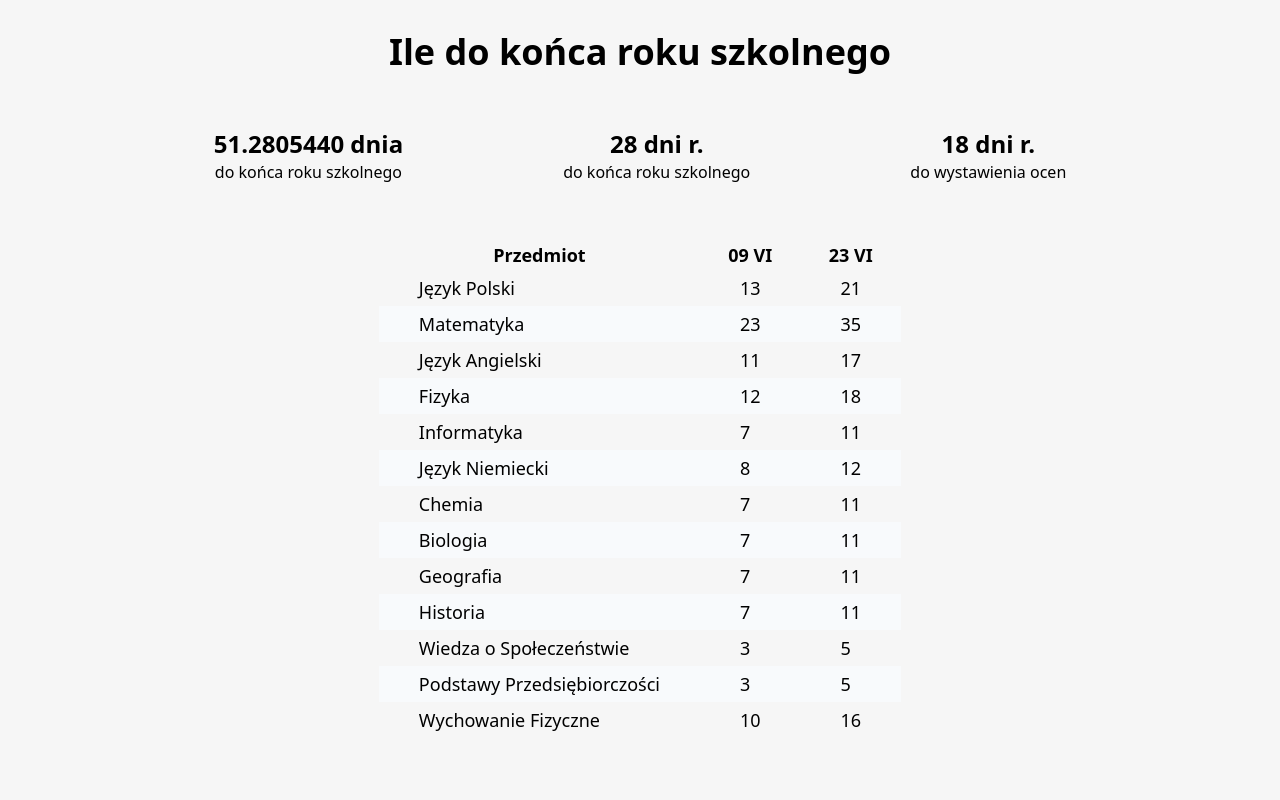
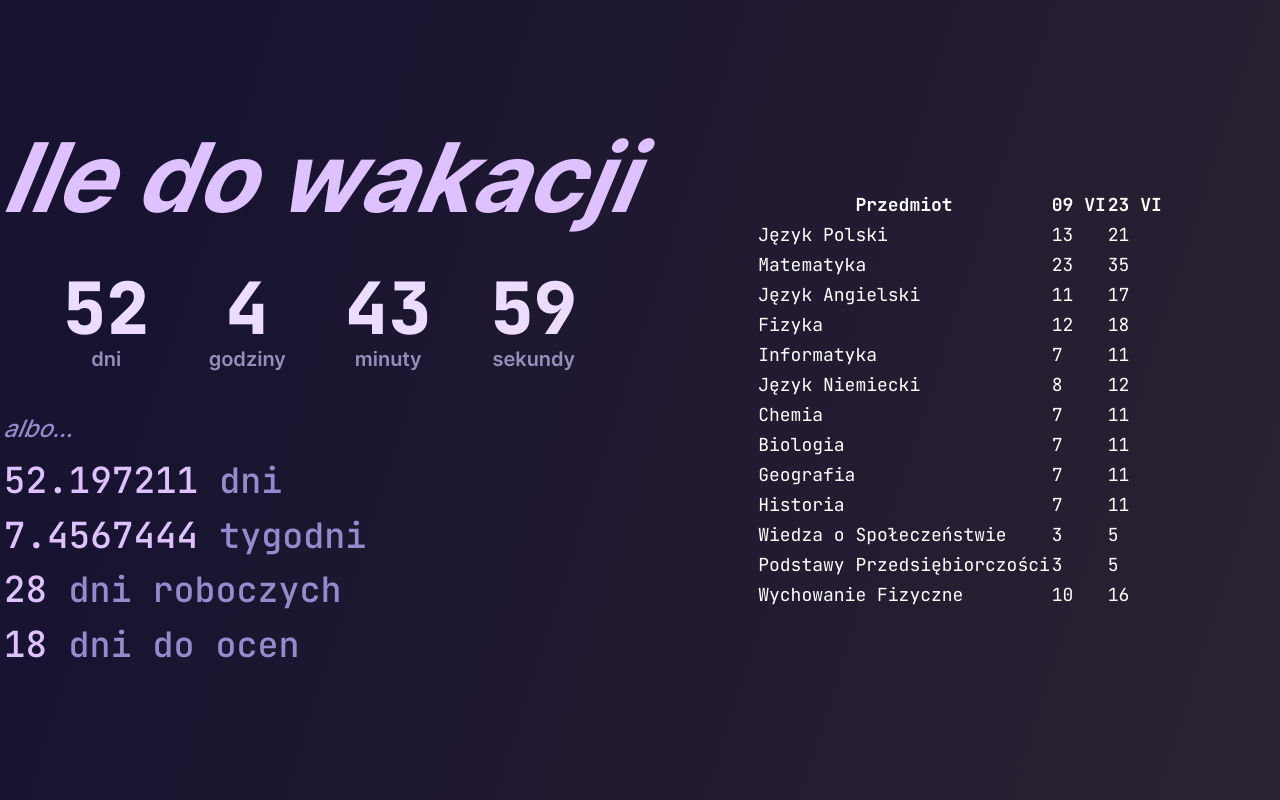
Before and after one commit to CheryX/wakacje, an Astro site: page / in a window 1280 px wide. Built offline with nearby package versions, Linux system fonts and the light colour scheme; Astro itself is replaced by a stand-in of ours.

Commit message:
Add cool CSS

```diff
--- a/src/layouts/Layout.astro
+++ b/src/layouts/Layout.astro
@@ -15,15 +15,27 @@ const { title } = Astro.props;
 		<meta name="generator" content={Astro.generator} />
 		<title>{title}</title>
 	</head>
-	<body>
+	<body class="text-white min-h-screen">
 		<slot />
 	</body>
 </html>
 
 <style is:global>
+	@font-face {
+		font-family: 'Inter';
+		src: url('/fonts/Inter.ttf');
+		font-display: swap;
+	}
+
+	@font-face {
+		font-family: 'JetBrains Mono';
+		src: url('/fonts/JetBrainsMono.ttf');
+		font-display: swap;
+	}
+
 	html {
-		font-family: system-ui, sans-serif;
-		background-color: #F6F6F6;
+		background: linear-gradient(107.69deg, #181330 17.43%, #2B2231 97.61%);
+		font-family: "Inter";
 	}
 	code {
 		font-family: Menlo, Monaco, Lucida Console, Liberation Mono, DejaVu Sans Mono,
--- a/src/pages/index.astro
+++ b/src/pages/index.astro
@@ -14,38 +14,51 @@ function formatDate(date) {
 		return `${day} ${monthInRomanNumerals}`;
 	}
 
+
 ---
 
 <Layout title="Ile do wakacji">
-	<main class="flex flex-col mt-8 align-middle justify-center">
+	<main class="flex justify-evenly h-screen">
 
-		<h1 class="text-4xl text-center font-bold">Ile do końca roku szkolnego</h1>
+		<div class="flex flex-col justify-center w-1/2">
 
-		<div class="flex justify-center py-4">
+			<div class="mx-auto">
 
-			<div class="px-20 py-10 text-center">
-				<span class="text-2xl font-bold">
-					<span id="h0">0</span> dnia
-				</span> <br />
-				do końca roku szkolnego
+				<h1 class="text-8xl text-center text-[#DEC1FF] font-bold italic">Ile do wakacji</h1>
+
+				<div class="flex justify-evenly">
+					<div class="timer">
+						<div id="0A">23</div>
+						<span>dni</span>
+					</div>
+					<div class="timer">
+						<div id="0B">23</div>
+						<span>godziny</span>
+					</div>
+					<div class="timer">
+						<div id="0C">23</div>
+						<span>minuty</span>
+					</div>
+					<div class="timer">
+						<div id="0D">23</div>
+						<span>sekundy</span>
+					</div>
 				</div>
 
-			<div class="px-20 py-10 text-center">
-				<span class="text-2xl font-bold">
-					<Until id="h1" days={[1, 2, 3, 4, 5]} to={new Date(settings.endYear)} /> dni r.
-				</span> <br />
-				do końca roku szkolnego
-			</div>
+				<div class="mt-10 mb-2 text-[#958ACC] font-medium italic text-2xl">albo...</div>
 
-			<div class="px-20 py-10 text-center">
-				<span class="text-2xl font-bold">
-					<Until id="h2" days={[1, 2, 3, 4, 5]} to={new Date(settings.symEndYear)} /> dni r.
-				</span> <br />
-				do wystawienia ocen
+				<div class="stats">
+					<div><span id="h0">0</span> dni</div>
+					<div><span id="h1">0</span> tygodni</div>
+					<div><span><Until id="h2" days={[1, 2, 3, 4, 5]} to={new Date(settings.endYear)} /></span> dni roboczych</div>
+					<div><span><Until id="h3" days={[1, 2, 3, 4, 5]} to={new Date(settings.symEndYear)} /></span> dni do ocen</div>
 				</div>
 
 			</div>
 
+		</div>
+
+		<div class="flex flex-col justify-center w-1/2 font-mono">
 			<table class="mx-auto text-lg">
 
 				<thead>
@@ -66,36 +79,86 @@ function formatDate(date) {
 					) )}
 				</tbody>
 			</table>
+		</div>
+
+
 
 	</main>
 </Layout>
 
-<script>
+<script define:vars={{settings}}>
+
 	function daysUntilDate(targetDate) {
 		const oneDayInMilliseconds = 1000 * 60 * 60 * 24;
 		const currentDate = new Date();
 		const timeDiffInMilliseconds = targetDate.getTime() - currentDate.getTime();
 		const daysUntil = timeDiffInMilliseconds / oneDayInMilliseconds;
-		return daysUntil.toFixed(7);
+		return daysUntil.toFixed( 7 - Math.floor(Math.log10(daysUntil)) );
 	}
 
-	const h0 = document.getElementById("h0");
+	function weeksUntilDate(targetDate) {
+		const oneDayInMilliseconds = 1000 * 60 * 60 * 24;
+		const currentDate = new Date();
+		const timeDiffInMilliseconds = targetDate.getTime() - currentDate.getTime();
+		const daysUntil = timeDiffInMilliseconds / oneDayInMilliseconds / 7;
+		return daysUntil.toFixed( 7 - Math.floor(Math.log10(daysUntil)) );
+	}
 
-	h0.innerText = daysUntilDate( new Date("2023-06-22"));
-	setInterval(e => {
-		h0.innerText = daysUntilDate( new Date("2023-06-22") );
-	}, 10)
+
+	let dateFuture = new Date(settings.endYear + "T00:00:00.000+02:00");
+
+	function updateNumbers() {
+
+		let timeDiff = dateFuture - new Date();
+
+		var days = Math.floor(timeDiff / (1000 * 60 * 60 * 24));
+		var hours = Math.floor((timeDiff % (1000 * 60 * 60 * 24)) / (1000 * 60 * 60));
+		var minutes = Math.floor((timeDiff % (1000 * 60 * 60)) / (1000 * 60));
+		var seconds = Math.floor((timeDiff % (1000 * 60)) / 1000);
+
+		document.getElementById("0A").innerText = days;
+		document.getElementById("0B").innerText = hours;
+		document.getElementById("0C").innerText = minutes;
+		document.getElementById("0D").innerText = seconds;
+	}
+
+	function updateNumbersFast() {
+		document.getElementById("h0").innerText = daysUntilDate(dateFuture);
+		document.getElementById("h1").innerText = weeksUntilDate(dateFuture);
+	}
+
+
+	updateNumbers();
+	updateNumbersFast();
+	setInterval(() => {
+		updateNumbers();
+	}, 1000);
+	setInterval(() => {
+		updateNumbersFast();
+	}, 10);
 
 </script>
 
 <style>
 
-	tbody > tr {
-		@apply even:bg-slate-50;
+	.timer {
+		@apply mt-12 flex flex-col
 	}
 
-	tbody > tr > td {
-		@apply px-10 py-1
+	.timer > div {
+		@apply font-extrabold text-7xl font-mono text-[#ECDCFF] text-center
+	}
+
+	.timer > span {
+		@apply font-semibold text-[#968EBA] text-center text-xl
+	}
+
+	.stats > div {
+		@apply text-[#958ACC] font-mono text-[35px] font-medium
+	}
+
+	.stats span {
+		@apply text-[#DEC1FF] font-mono text-[36px] font-medium
 	}
 
 </style>
--- a/tailwind.config.cjs
+++ b/tailwind.config.cjs
@@ -1,8 +1,15 @@
 /** @type {import('tailwindcss').Config} */
+const defaultTheme = require("tailwindcss/defaultTheme");
+
 module.exports = {
 	content: ['./src/**/*.{astro,html,js,jsx,md,mdx,svelte,ts,tsx,vue}'],
 	theme: {
-		extend: {},
+		extend: {
+			fontFamily: {
+				sans: ["Inter", ...defaultTheme.fontFamily.sans],
+				mono: ["JetBrains Mono", ...defaultTheme.fontFamily.mono]
+			},
+		},
 	},
 	plugins: [],
 }
```
Also changed, not shown: public/fonts/Inter.ttf (added), public/fonts/JetBrainsMono.ttf (added). Lines whose indentation alone changed are shown as unchanged.
